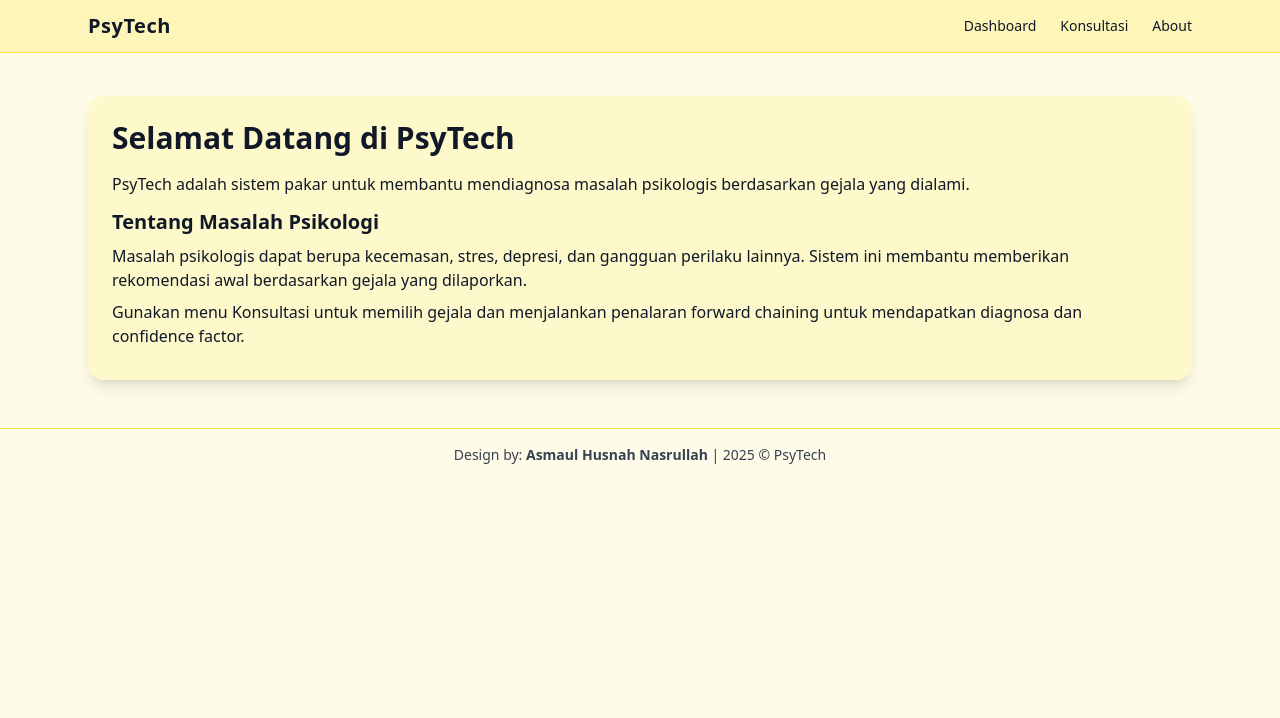
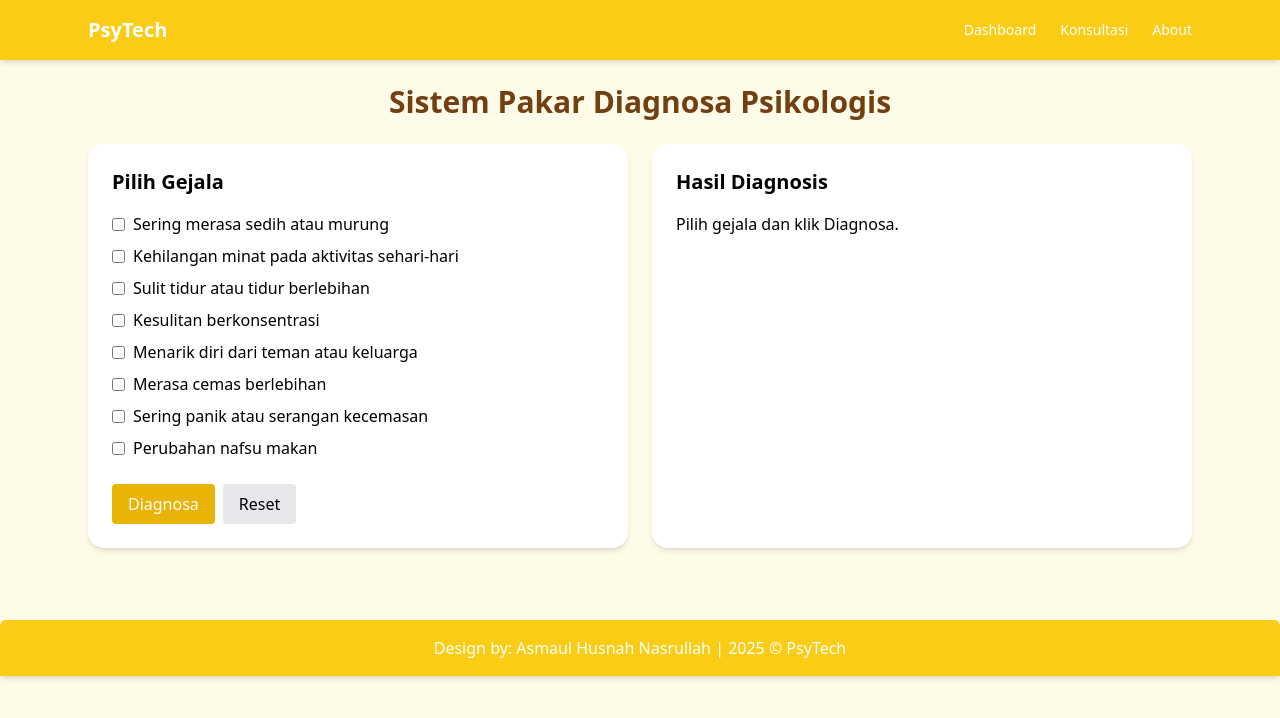
Before and after one commit to asmaulhusnel/ExpertSystem-PsyTech, a React (Vite) app: page / in a window 1280 px wide. Shown: the top 718 px of the page. Built offline with nearby package versions, Linux system fonts and the light colour scheme.

Commit message:
Update App.jsx

```diff
--- a/src/App.jsx
+++ b/src/App.jsx
@@ -1,36 +1,201 @@
-import React from "react";
-import { BrowserRouter as Router, Routes, Route, Link } from "react-router-dom";
-import Konsultasi from "./pages/Konsultasi";
-import Dashboard from "./pages/Dashboard";
+import React, { useState } from "react";
+import kbSource from "./data/knowledge.json";
+
+const clone = (v) => JSON.parse(JSON.stringify(v));
+
+function forwardChaining(initialFacts, rules) {
+  const facts = new Set(initialFacts);
+  const inferred = new Set();
+  const trace = [];
+  const fired = new Set();
+
+  let changed = true;
+  while (changed) {
+    changed = false;
+    for (const rule of rules) {
+      if (fired.has(rule.id)) continue;
+      const allMatch = rule.if.every((prem) => facts.has(prem));
+      if (allMatch) {
+        const conclusionId = rule.then.id;
+        if (!facts.has(conclusionId)) {
+          facts.add(conclusionId);
+          inferred.add(conclusionId);
+          changed = true;
+        }
+        fired.add(rule.id);
+        trace.push({
+          ruleId: rule.id,
+          fired: true,
+          matched: rule.if.slice(),
+          conclusion: rule.then,
+          confidence: rule.confidence ?? 1,
+        });
+      } else {
+        trace.push({
+          ruleId: rule.id,
+          fired: false,
+          matched: rule.if.filter((p) => facts.has(p)),
+          needed: rule.if.length,
+          confidence: rule.confidence ?? 0,
+        });
+      }
+    }
+  }
+
+  const diagnoses = [];
+  for (const rule of rules) {
+    if (fired.has(rule.id) && rule.then.id.startsWith("d_")) {
+      diagnoses.push({
+        ruleId: rule.id,
+        diagnosisId: rule.then.id,
+        diagnosisText: rule.then.text,
+        confidence: rule.confidence ?? 1,
+      });
+    }
+  }
+
+  return {
+    facts: Array.from(facts),
+    inferred: Array.from(inferred),
+    diagnoses,
+    trace,
+  };
+}
 
 export default function App() {
+  const [kb, setKb] = useState(() => clone(kbSource));
+  const [selectedSymptoms, setSelectedSymptoms] = useState([]);
+  const [result, setResult] = useState(null);
+
+  function toggleSymptom(id) {
+    setSelectedSymptoms((s) =>
+      s.includes(id) ? s.filter((x) => x !== id) : [...s, id]
+    );
+  }
+
+  function runInference() {
+    const initialFacts = selectedSymptoms.slice();
+    const out = forwardChaining(initialFacts, kb.rules);
+    setResult(out);
+  }
+
+  function reset() {
+    setSelectedSymptoms([]);
+    setResult(null);
+  }
+
+  const symptomMap = {};
+  kb.symptoms.forEach((s) => (symptomMap[s.id] = s.text));
+
   return (
-    <Router>
-      <div className="min-h-screen bg-yellow-50 text-gray-900">
-        {/* Navbar */}
-        <header className="fixed top-0 w-full z-20 backdrop-blur-md bg-yellow-200/50 border-b border-yellow-300">
-          <div className="max-w-6xl mx-auto px-6 py-3 flex justify-between items-center">
-            <div className="text-xl font-bold tracking-wide">PsyTech</div>
-            <div className="flex space-x-6 text-sm">
-              <Link to="/" className="hover:text-yellow-700 transition">Dashboard</Link>
-              <Link to="/konsultasi" className="hover:text-yellow-700 transition">Konsultasi</Link>
-              <Link to="#" className="hover:text-yellow-700 transition">About</Link>
+    <div className="min-h-screen bg-yellow-50">
+      {/* Header */}
+      <header className="bg-yellow-400 text-white py-4 shadow-md">
+        <div className="max-w-6xl mx-auto px-6 flex justify-between items-center">
+          <div className="font-bold text-xl">PsyTech</div>
+          <nav className="space-x-6 text-sm">
+            <a href="#" className="hover:underline">Dashboard</a>
+            <a href="#konsultasi" className="hover:underline">Konsultasi</a>
+            <a href="#about" className="hover:underline">About</a>
+          </nav>
+        </div>
+      </header>
+
+      <main className="max-w-6xl mx-auto px-6 py-6">
+        <h1 className="text-3xl font-bold text-center mb-6 text-yellow-900">
+          Sistem Pakar Diagnosa Psikologis
+        </h1>
+        <div className="grid md:grid-cols-2 gap-6">
+          {/* LEFT: Konsultasi */}
+          <div className="p-6 bg-white rounded-2xl shadow-md">
+            <h2 className="text-xl font-semibold mb-4">Pilih Gejala</h2>
+            <div className="space-y-2 max-h-64 overflow-auto pr-2">
+              {kb.symptoms.map((s) => (
+                <label key={s.id} className="flex items-center space-x-2">
+                  <input
+                    type="checkbox"
+                    checked={selectedSymptoms.includes(s.id)}
+                    onChange={() => toggleSymptom(s.id)}
+                    className="accent-yellow-500"
+                  />
+                  <span>{s.text}</span>
+                </label>
+              ))}
+            </div>
+            <div className="flex gap-2 mt-4">
+              <button
+                onClick={runInference}
+                className="px-4 py-2 bg-yellow-500 rounded text-white hover:bg-yellow-600 transition"
+              >
+                Diagnosa
+              </button>
+              <button
+                onClick={reset}
+                className="px-4 py-2 bg-gray-200 rounded text-black hover:bg-gray-300 transition"
+              >
+                Reset
+              </button>
             </div>
           </div>
-        </header>
 
-        <main className="pt-24 max-w-6xl mx-auto px-6">
-          <Routes>
-            <Route path="/" element={<Dashboard />} />
-            <Route path="/konsultasi" element={<Konsultasi />} />
-          </Routes>
-        </main>
+          {/* RIGHT: Hasil */}
+          <div className="p-6 bg-white rounded-2xl shadow-md max-h-[600px] overflow-auto">
+            <h2 className="text-xl font-semibold mb-4">Hasil Diagnosis</h2>
+            {!result && <p>Pilih gejala dan klik Diagnosa.</p>}
+            {result && (
+              <>
+                <div className="mb-3">
+                  <strong>Fakta Akhir:</strong>
+                  <ul className="list-disc pl-5">
+                    {result.facts.map((f, i) => (
+                      <li key={i}>{symptomMap[f] || f}</li>
+                    ))}
+                  </ul>
+                </div>
 
-        {/* Footer */}
-        <footer className="mt-12 py-4 text-center text-gray-700 text-sm border-t border-yellow-300">
-          <p>Design by: <strong>Asmaul Husnah Nasrullah</strong> | 2025 © PsyTech</p>
-        </footer>
-      </div>
-    </Router>
+                <div className="mb-3">
+                  <strong>Diagnosa + Confidence:</strong>
+                  <ul className="list-disc pl-5">
+                    {result.diagnoses.length === 0 ? (
+                      <li>Tidak ada diagnosa yang cocok.</li>
+                    ) : (
+                      result.diagnoses.map((d, i) => (
+                        <li key={i}>
+                          {d.diagnosisText} — CF: {Math.round(d.confidence * 100)}%
+                        </li>
+                      ))
+                    )}
+                  </ul>
+                </div>
+
+                <div>
+                  <strong>Trace:</strong>
+                  <div className="text-xs max-h-36 overflow-auto bg-yellow-100 p-2 rounded mt-1">
+                    {result.trace.map((t, i) => (
+                      <div key={i} className="mb-2">
+                        <div>
+                          Rule: {t.ruleId} — Fired: {t.fired ? "Ya" : "Tidak"}
+                        </div>
+                        <div>Matched: {t.matched.join(", ") || "-"}</div>
+                        {t.conclusion && (
+                          <div>
+                            Then: {t.conclusion.text} — CF: {t.confidence * 100}%
+                          </div>
+                        )}
+                      </div>
+                    ))}
+                  </div>
+                </div>
+              </>
+            )}
+          </div>
+        </div>
+      </main>
+
+      {/* Footer */}
+      <footer className="mt-12 py-4 text-center bg-yellow-400 text-white rounded-t-md shadow-md">
+        <p>Design by: Asmaul Husnah Nasrullah | 2025 © PsyTech</p>
+      </footer>
+    </div>
   );
 }
```
